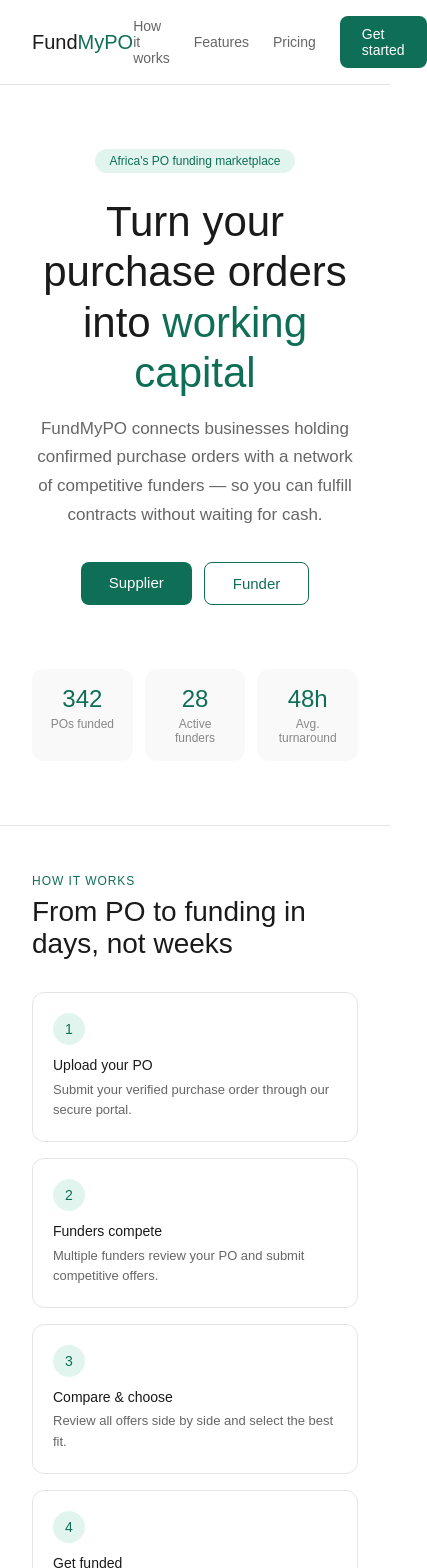
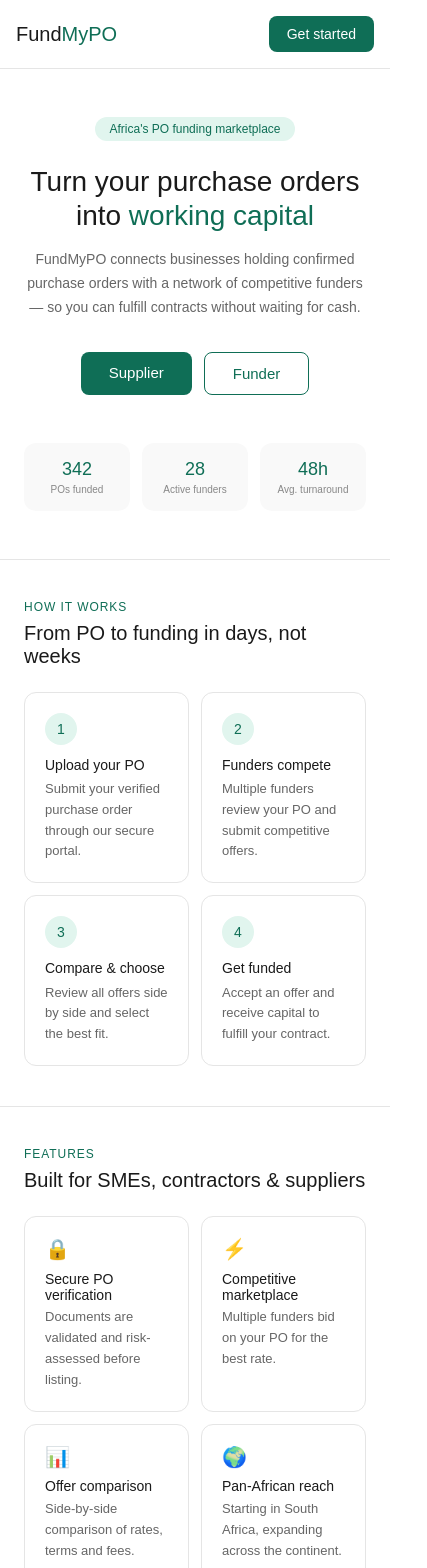
Before and after one commit to Thwalavs/FundmyPO, a Next.js app: page / in a window 390 px wide. Shown: the top 1568 px of the page, 427 px wide, since content can reach past the window. Built offline with nearby package versions, Linux system fonts and the light colour scheme.

Commit message:
Fix landing page mobile design

```diff
--- a/app/page.tsx
+++ b/app/page.tsx
@@ -3,28 +3,27 @@
     <main style={{fontFamily:'sans-serif',margin:0,padding:0}}>
 
       {/* NAVBAR */}
-      <nav style={{display:'flex',justifyContent:'space-between',alignItems:'center',padding:'1rem 2rem',borderBottom:'1px solid #e5e5e5'}}>
+      <nav style={{display:'flex',justifyContent:'space-between',alignItems:'center',padding:'1rem',borderBottom:'1px solid #e5e5e5'}}>
         <div style={{fontSize:'20px',fontWeight:'500'}}>
           Fund<span style={{color:'#0F6E56'}}>MyPO</span>
         </div>
-        <div style={{display:'flex',gap:'1.5rem',alignItems:'center'}}>
-          <a href="#how" style={{fontSize:'14px',color:'#666',textDecoration:'none'}}>How it works</a>
-          <a href="#features" style={{fontSize:'14px',color:'#666',textDecoration:'none'}}>Features</a>
-          <a href="#pricing" style={{fontSize:'14px',color:'#666',textDecoration:'none'}}>Pricing</a>
-          <a href="/register" style={{background:'#0F6E56',color:'#fff',padding:'10px 22px',borderRadius:'8px',fontSize:'14px',textDecoration:'none'}}>Get started</a>
+        <div style={{display:'flex',gap:'8px',alignItems:'center'}}>
+          <a href="/register" style={{background:'#0F6E56',color:'#fff',padding:'10px 18px',borderRadius:'8px',fontSize:'14px',textDecoration:'none',fontWeight:'500',whiteSpace:'nowrap'}}>
+            Get started
+          </a>
         </div>
       </nav>
 
       {/* HERO */}
-      <section style={{textAlign:'center',padding:'4rem 2rem',maxWidth:'760px',margin:'0 auto'}}>
+      <section style={{textAlign:'center',padding:'3rem 1.5rem',maxWidth:'760px',margin:'0 auto'}}>
         <div style={{display:'inline-block',background:'#E1F5EE',color:'#0F6E56',fontSize:'12px',padding:'5px 14px',borderRadius:'99px',marginBottom:'1.5rem',fontWeight:'500'}}>
           Africa's PO funding marketplace
         </div>
-        <h1 style={{fontSize:'42px',fontWeight:'500',lineHeight:'1.2',marginBottom:'1rem'}}>
+        <h1 style={{fontSize:'clamp(28px,6vw,42px)',fontWeight:'500',lineHeight:'1.2',marginBottom:'1rem'}}>
           Turn your purchase orders into{' '}
           <span style={{color:'#0F6E56'}}>working capital</span>
         </h1>
-        <p style={{fontSize:'17px',color:'#666',lineHeight:'1.7',marginBottom:'2rem'}}>
+        <p style={{fontSize:'clamp(14px,3vw,17px)',color:'#666',lineHeight:'1.7',marginBottom:'2rem'}}>
           FundMyPO connects businesses holding confirmed purchase orders with a network of competitive funders — so you can fulfill contracts without waiting for cash.
         </p>
         <div style={{display:'flex',gap:'12px',justifyContent:'center',flexWrap:'wrap'}}>
@@ -38,21 +37,21 @@
       </section>
 
       {/* STATS */}
-      <section style={{display:'grid',gridTemplateColumns:'repeat(3,1fr)',gap:'12px',maxWidth:'640px',margin:'0 auto 4rem',padding:'0 2rem'}}>
+      <section style={{display:'grid',gridTemplateColumns:'repeat(3,1fr)',gap:'12px',maxWidth:'640px',margin:'0 auto 3rem',padding:'0 1.5rem'}}>
         {[['342','POs funded'],['28','Active funders'],['48h','Avg. turnaround']].map(([num,label])=>(
           <div key={label} style={{background:'#f9f9f9',borderRadius:'12px',padding:'1rem',textAlign:'center'}}>
-            <div style={{fontSize:'24px',fontWeight:'500',color:'#0F6E56'}}>{num}</div>
-            <div style={{fontSize:'12px',color:'#888',marginTop:'4px'}}>{label}</div>
+            <div style={{fontSize:'clamp(18px,4vw,24px)',fontWeight:'500',color:'#0F6E56'}}>{num}</div>
+            <div style={{fontSize:'clamp(10px,2vw,12px)',color:'#888',marginTop:'4px'}}>{label}</div>
           </div>
         ))}
       </section>
 
       {/* HOW IT WORKS */}
-      <section id="how" style={{padding:'3rem 2rem',borderTop:'1px solid #e5e5e5'}}>
+      <section id="how" style={{padding:'2.5rem 1.5rem',borderTop:'1px solid #e5e5e5'}}>
         <div style={{maxWidth:'760px',margin:'0 auto'}}>
           <p style={{fontSize:'12px',fontWeight:'500',color:'#0F6E56',textTransform:'uppercase',letterSpacing:'.08em',marginBottom:'.5rem'}}>How it works</p>
-          <h2 style={{fontSize:'28px',fontWeight:'500',marginBottom:'2rem'}}>From PO to funding in days, not weeks</h2>
-          <div style={{display:'grid',gridTemplateColumns:'repeat(auto-fit,minmax(180px,1fr))',gap:'16px'}}>
+          <h2 style={{fontSize:'clamp(20px,4vw,28px)',fontWeight:'500',marginBottom:'1.5rem'}}>From PO to funding in days, not weeks</h2>
+          <div style={{display:'grid',gridTemplateColumns:'repeat(auto-fit,minmax(150px,1fr))',gap:'12px'}}>
             {[
               ['1','Upload your PO','Submit your verified purchase order through our secure portal.'],
               ['2','Funders compete','Multiple funders review your PO and submit competitive offers.'],
@@ -70,11 +69,11 @@
       </section>
 
       {/* FEATURES */}
-      <section id="features" style={{padding:'3rem 2rem',borderTop:'1px solid #e5e5e5'}}>
+      <section id="features" style={{padding:'2.5rem 1.5rem',borderTop:'1px solid #e5e5e5'}}>
         <div style={{maxWidth:'760px',margin:'0 auto'}}>
           <p style={{fontSize:'12px',fontWeight:'500',color:'#0F6E56',textTransform:'uppercase',letterSpacing:'.08em',marginBottom:'.5rem'}}>Features</p>
-          <h2 style={{fontSize:'28px',fontWeight:'500',marginBottom:'2rem'}}>Built for SMEs, contractors & suppliers</h2>
-          <div style={{display:'grid',gridTemplateColumns:'repeat(auto-fit,minmax(220px,1fr))',gap:'16px'}}>
+          <h2 style={{fontSize:'clamp(20px,4vw,28px)',fontWeight:'500',marginBottom:'1.5rem'}}>Built for SMEs, contractors & suppliers</h2>
+          <div style={{display:'grid',gridTemplateColumns:'repeat(auto-fit,minmax(150px,1fr))',gap:'12px'}}>
             {[
               ['🔒','Secure PO verification','Documents are validated and risk-assessed before listing.'],
               ['⚡','Competitive marketplace','Multiple funders bid on your PO for the best rate.'],
@@ -92,10 +91,10 @@
       </section>
 
       {/* PRICING */}
-      <section id="pricing" style={{padding:'3rem 2rem',borderTop:'1px solid #e5e5e5'}}>
+      <section id="pricing" style={{padding:'2.5rem 1.5rem',borderTop:'1px solid #e5e5e5'}}>
         <div style={{maxWidth:'760px',margin:'0 auto'}}>
           <p style={{fontSize:'12px',fontWeight:'500',color:'#0F6E56',textTransform:'uppercase',letterSpacing:'.08em',marginBottom:'.5rem'}}>Pricing</p>
-          <h2 style={{fontSize:'28px',fontWeight:'500',marginBottom:'2rem'}}>Simple, transparent plans</h2>
+          <h2 style={{fontSize:'clamp(20px,4vw,28px)',fontWeight:'500',marginBottom:'1.5rem'}}>Simple, transparent plans</h2>
           <div style={{display:'grid',gridTemplateColumns:'repeat(auto-fit,minmax(200px,1fr))',gap:'16px'}}>
             {[
               {name:'Starter',price:'Free',sub:'to list',features:['1 active PO listing','Access to all funders','Basic offer comparison','Transaction fee on funding'],featured:false},
@@ -123,16 +122,16 @@
       </section>
 
       {/* CTA */}
-      <section style={{background:'#E1F5EE',borderRadius:'12px',padding:'3rem 2rem',textAlign:'center',margin:'2rem'}}>
-        <h2 style={{fontSize:'28px',fontWeight:'500',marginBottom:'.75rem',color:'#085041'}}>Ready to unlock your purchase orders?</h2>
-        <p style={{fontSize:'15px',color:'#0F6E56',marginBottom:'1.5rem'}}>Join hundreds of businesses already accessing fast, competitive PO funding.</p>
+      <section style={{background:'#E1F5EE',borderRadius:'12px',padding:'2.5rem 1.5rem',textAlign:'center',margin:'1.5rem'}}>
+        <h2 style={{fontSize:'clamp(20px,4vw,28px)',fontWeight:'500',marginBottom:'.75rem',color:'#085041'}}>Ready to unlock your purchase orders?</h2>
+        <p style={{fontSize:'clamp(13px,3vw,15px)',color:'#0F6E56',marginBottom:'1.5rem'}}>Join hundreds of businesses already accessing fast, competitive PO funding.</p>
         <a href="/register" style={{background:'#0F6E56',color:'#fff',padding:'12px 28px',borderRadius:'8px',fontSize:'15px',textDecoration:'none',fontWeight:'500'}}>
           Create your free account ↗
         </a>
       </section>
 
       {/* FOOTER */}
-      <footer style={{padding:'1.5rem 2rem',borderTop:'1px solid #e5e5e5',display:'flex',justifyContent:'space-between',alignItems:'center',flexWrap:'wrap',gap:'8px'}}>
+      <footer style={{padding:'1.5rem',borderTop:'1px solid #e5e5e5',display:'flex',flexDirection:'column',alignItems:'center',gap:'8px',textAlign:'center'}}>
         <div style={{fontSize:'16px',fontWeight:'500'}}>Fund<span style={{color:'#0F6E56'}}>MyPO</span></div>
         <p style={{fontSize:'13px',color:'#888'}}>© 2025 Project Pulse Innovation. All rights reserved.</p>
         <div style={{display:'flex',gap:'1rem'}}>
```
